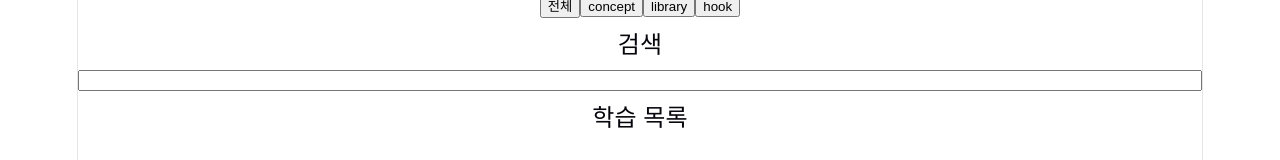
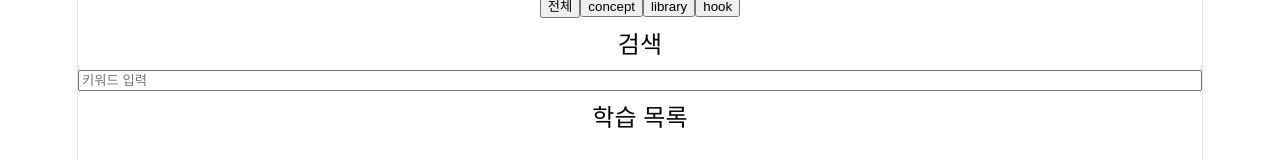
Before and after one commit to rozer4heros/react-basic-review-mission-7, a React (Vite) app: page / in a window 1280 px wide. Shown: the part 178-338 px from the top of the page. Built offline with nearby package versions, Linux system fonts and the light colour scheme.

Commit message:
feat: add keyword filtering functionality to StudyList

```diff
--- a/src/App.jsx
+++ b/src/App.jsx
@@ -9,10 +9,16 @@ import FilterButton from "./components/FilterButton";
 
 function App() {
   const [category, setCategory] = useState("all");
+  const [keyword, setKeyword] = useState("");
 
-  const handleFilter = (item) => {
+  const filterCategory = (item) => {
     if (category === "all") return true;
     if (item.category === category) return true;
+
+    return false;
+  };
+  const filterKeyword = (item) => {
+    if (item.title.includes(keyword)) return true;
 
     return false;
   };
@@ -37,8 +43,8 @@ function App() {
         </FilterButton>
       </div>
       <h2>검색</h2>
-      <input type="text" />
-      <StudyList items={reactData.filter((i) => handleFilter(i))} />
+      <input type="text" placeholder="키워드 입력" value={keyword} onChange={(e) => setKeyword(e.target.value)} />
+      <StudyList items={reactData.filter((i) => filterCategory(i)).filter((i) => filterKeyword(i))} />
     </>
   );
 }
```
